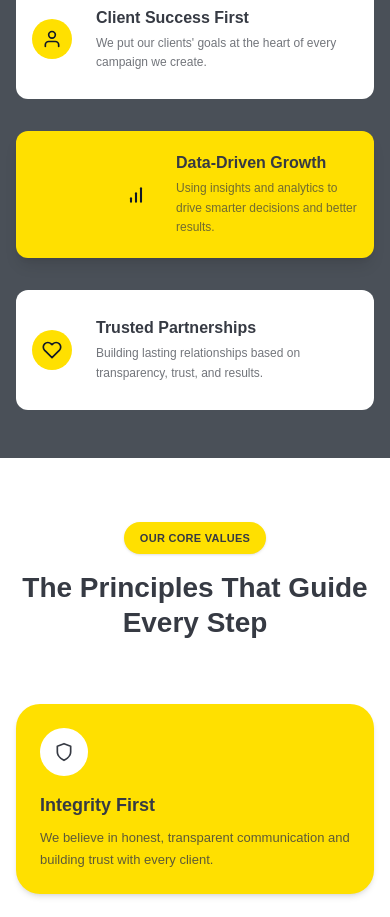
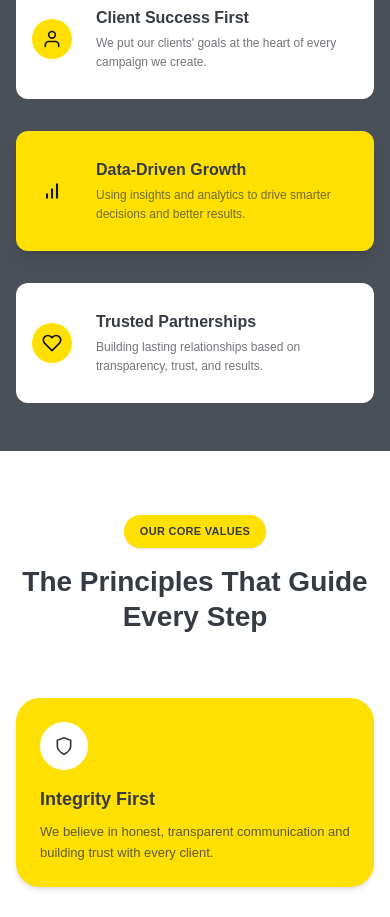
Before and after one commit to umar7shaikh/The-Ladder-Web, a Next.js app: page /marketing/about in a window 390 px wide. Shown: the part 1540-2457 px from the top of the page. Built offline with nearby package versions, Linux system fonts and the light colour scheme.

Commit message:
Fixed the missionvision.tsx for the mobile

```diff
--- a/components/marketing/aboutcomponents/MissionVision.tsx
+++ b/components/marketing/aboutcomponents/MissionVision.tsx
@@ -1,5 +1,6 @@
 // components/marketing/aboutcomponents/MissionVision.tsx
 'use client';
+
 
 export default function MissionVision() {
   return (
@@ -10,6 +11,7 @@ export default function MissionVision() {
         <div className="w-full lg:w-1/2 bg-[#4A5058]"></div>
         <div className="hidden lg:block w-1/2 bg-white"></div>
       </div>
+
 
       <div className="relative z-10 w-full max-w-screen-xl 2xl:max-w-screen-2xl mx-auto px-4 sm:px-6 md:px-12 lg:px-16 xl:px-20 2xl:px-32">
 
@@ -24,10 +26,12 @@ export default function MissionVision() {
                 <span className="text-[clamp(11px,2.5vw,12px)] font-semibold text-[#363A43]">Our Mission and Vision</span>
               </div>
 
+
               {/* Heading */}
               <h2 className="text-[clamp(28px,5vw,56px)] leading-tight font-bold text-[#FFE000] font-poppins">
                 Digital Excellence for Growth
               </h2>
+
 
               {/* Description */}
               <p className="text-[clamp(14px,3.5vw,18px)] leading-relaxed font-normal text-[#FFF9CE]">
@@ -35,6 +39,7 @@ export default function MissionVision() {
               </p>
             </div>
           </div>
+
 
           {/* Center - Bullseye Target (Absolute Center) - 5 circles */}
           <div className="hidden lg:block absolute left-1/2 top-1/2 -translate-x-1/2 -translate-y-1/2 z-20">
@@ -51,6 +56,7 @@ export default function MissionVision() {
               <div className="absolute inset-[40%] rounded-full bg-[#FFE000]"></div>
             </div>
           </div>
+
 
           {/* Right Side - Value Cards (Moved more to the right) */}
           <div className="w-full lg:w-[52%] lg:pl-8 xl:pl-12 2xl:pl-16 flex flex-col gap-8 sm:gap-10 lg:gap-12 z-10">
@@ -69,9 +75,10 @@ export default function MissionVision() {
               </div>
             </div>
 
+
             {/* Card 2 - Data-Driven Growth (Icon and content shifted more right) */}
-            <div className="bg-[#FFE000] rounded-xl shadow-lg flex items-center gap-3 relative min-h-[120px] sm:min-h-[138px] pl-[160px] sm:pl-[180px] lg:pl-[220px] pr-4 py-5 sm:py-[22px]">
-              <div className="flex-shrink-0 w-10 h-10 sm:w-12 sm:h-12 flex items-center justify-center absolute left-[100px] sm:left-[120px] lg:left-36 z-30">
+            <div className="bg-[#FFE000] rounded-xl shadow-lg flex items-center gap-3 relative min-h-[120px] sm:min-h-[138px] pl-[80px] sm:pl-[100px] lg:pl-[220px] pr-4 py-5 sm:py-[22px]">
+              <div className="flex-shrink-0 w-10 h-10 sm:w-12 sm:h-12 flex items-center justify-center absolute left-4 sm:left-8 lg:left-36 z-30">
                 <svg className="w-5 h-5 sm:w-6 sm:h-6" viewBox="0 0 24 24" fill="none" stroke="currentColor" strokeWidth="2.5" strokeLinecap="round" strokeLinejoin="round">
                   <line x1="12" y1="20" x2="12" y2="10"></line>
                   <line x1="18" y1="20" x2="18" y2="4"></line>
@@ -83,6 +90,7 @@ export default function MissionVision() {
                 <p className="text-[clamp(12px,3vw,14px)] text-[#363A43]/70 leading-relaxed">Using insights and analytics to drive smarter decisions and better results.</p>
               </div>
             </div>
+
 
             {/* Card 3 - Trusted Partnerships (No shadow/border) */}
             <div className="bg-white rounded-xl flex items-center gap-3 relative min-h-[120px] sm:min-h-[138px] pl-[80px] sm:pl-[100px] pr-4 sm:pr-8 py-5 sm:py-[22px]">
@@ -97,7 +105,9 @@ export default function MissionVision() {
               </div>
             </div>
 
+
           </div>
+
 
         </div>
       </div>
```
